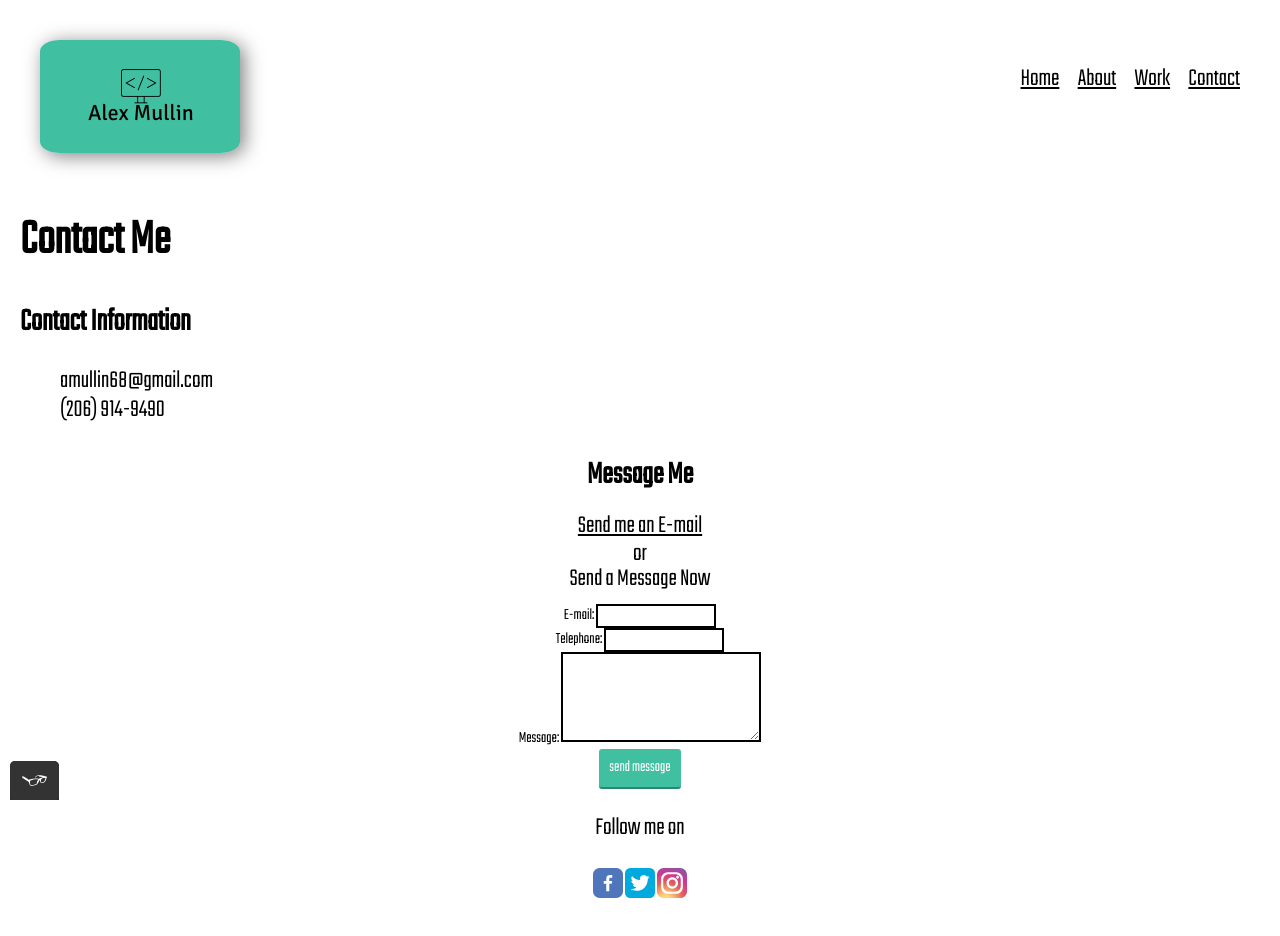
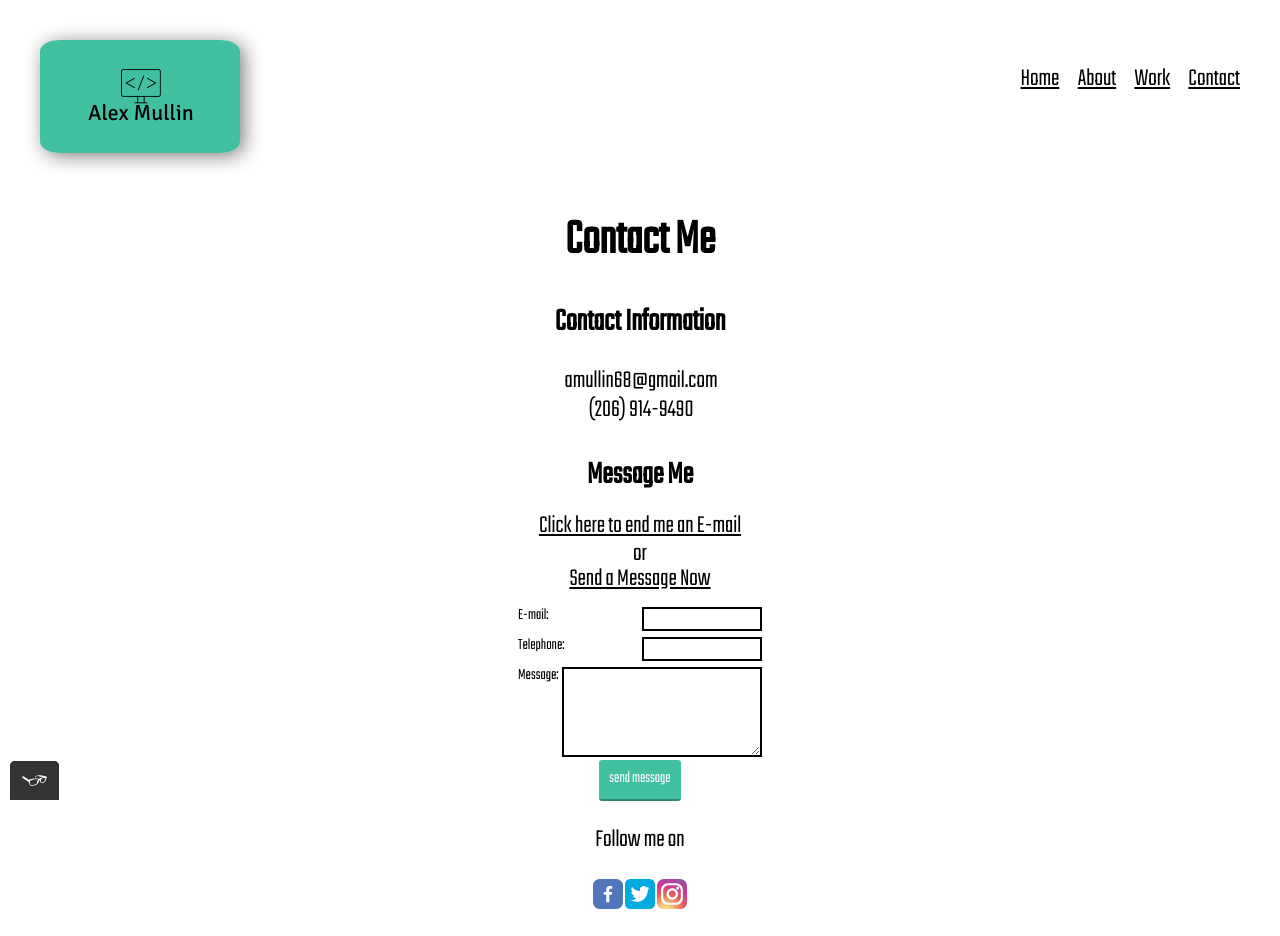
Before and after one commit to aemullin/Portfolio-website, a plain HTML site: page contact.html in a window 1280 px wide. Drawn offline with nearby package versions, Linux system fonts and the light colour scheme.

Commit message:
Tidying up
Centered contact page and cleaned up contact form. Also attempted to fix download button.

```diff
--- a/contact.html
+++ b/contact.html
@@ -30,7 +30,7 @@
         </ul>
       </nav>
     </header>
-    <div>
+    <div class="contactalex">
       <h1 class="contacth1">Contact Me</h1>
       <h2>Contact Information</h2>
       <ul class="contactinfo">
@@ -41,12 +41,12 @@
     <div>
       <h3 class="messageme">Message Me</h3>
       <div class="messageme1">
-        <a href="mailto:amullin68@gmail.com" class="emailme">Send me an E-mail</a>
+        <a href="mailto:amullin68@gmail.com" class="emailme">Click here to end me an E-mail</a>
         <p>or</p>
-        <p>Send a Message Now</p>
+        <p class="messagehead">Send a Message Now</p>
       </div>
-      <div class="contactform">
-        <form action="" method="post" id="contact-form">
+      <div class="contact2">
+        <form action="#" method="post" id="contact-form" class="contactform">
           <div class="contactme">
             <label class="standard-label" for="contact-email">E-mail: </label>
             <input type="email"  id="contact-email" required>
@@ -59,7 +59,7 @@
             <label class="standard-label" for="contact-message">Message: </label>
             <textarea id="contact-message" required maxlength="240"></textarea>
           </div>
-          <div class="contactme">
+          <div class="contactsend">
             <input class="send" type="submit" value="send message">
           </div>
         </form>
--- a/css/style.production.css
+++ b/css/style.production.css
@@ -502,8 +502,37 @@ button:focus,
   text-align: center;
 }
 
+.messagehead {
+  text-decoration: underline;
+}
+
+.contactalex {
+  text-align: center;
+}
+
+.contactinfo {
+  position: relative;
+  right: 19px;
+}
+
 .contactform {
   text-align: center;
+}
+
+.contactme {
+  padding: 3px;
+  margin: 0 auto;
+  width: 250px;
+  display: -webkit-box;
+  display: -ms-flexbox;
+  display: flex;
+  -webkit-box-orient: horizontal;
+  -webkit-box-direction: normal;
+  -ms-flex-direction: row;
+  flex-direction: row;
+  -webkit-box-pack: justify;
+  -ms-flex-pack: justify;
+  justify-content: space-between;
 }
 
 .messageme1 {
--- a/css/styles.css
+++ b/css/styles.css
@@ -398,8 +398,30 @@ button:focus,
   text-align: center;
 }
 
+.messagehead {
+  text-decoration: underline;
+}
+
+.contactalex {
+  text-align: center;
+}
+
+.contactinfo {
+  position: relative;
+  right: 19px;
+}
+
 .contactform {
   text-align: center;
+}
+
+.contactme {
+  padding: 3px;
+  margin: 0 auto;
+  width: 250px;
+  display: flex;
+  flex-direction: row;
+  justify-content: space-between;
 }
 
 .messageme1 {
```
Also changed, not shown: about.html (+1 -1 lines).
